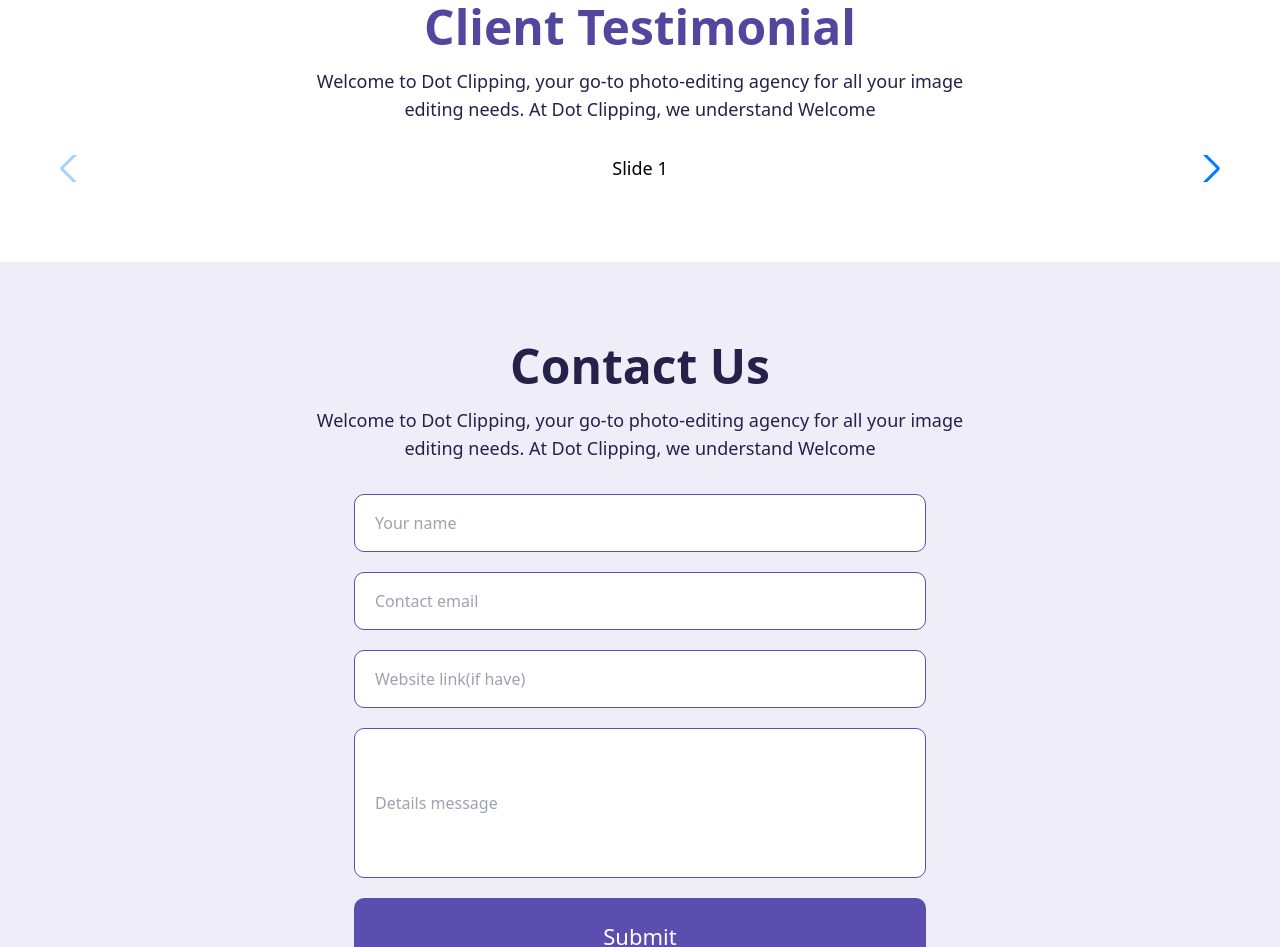
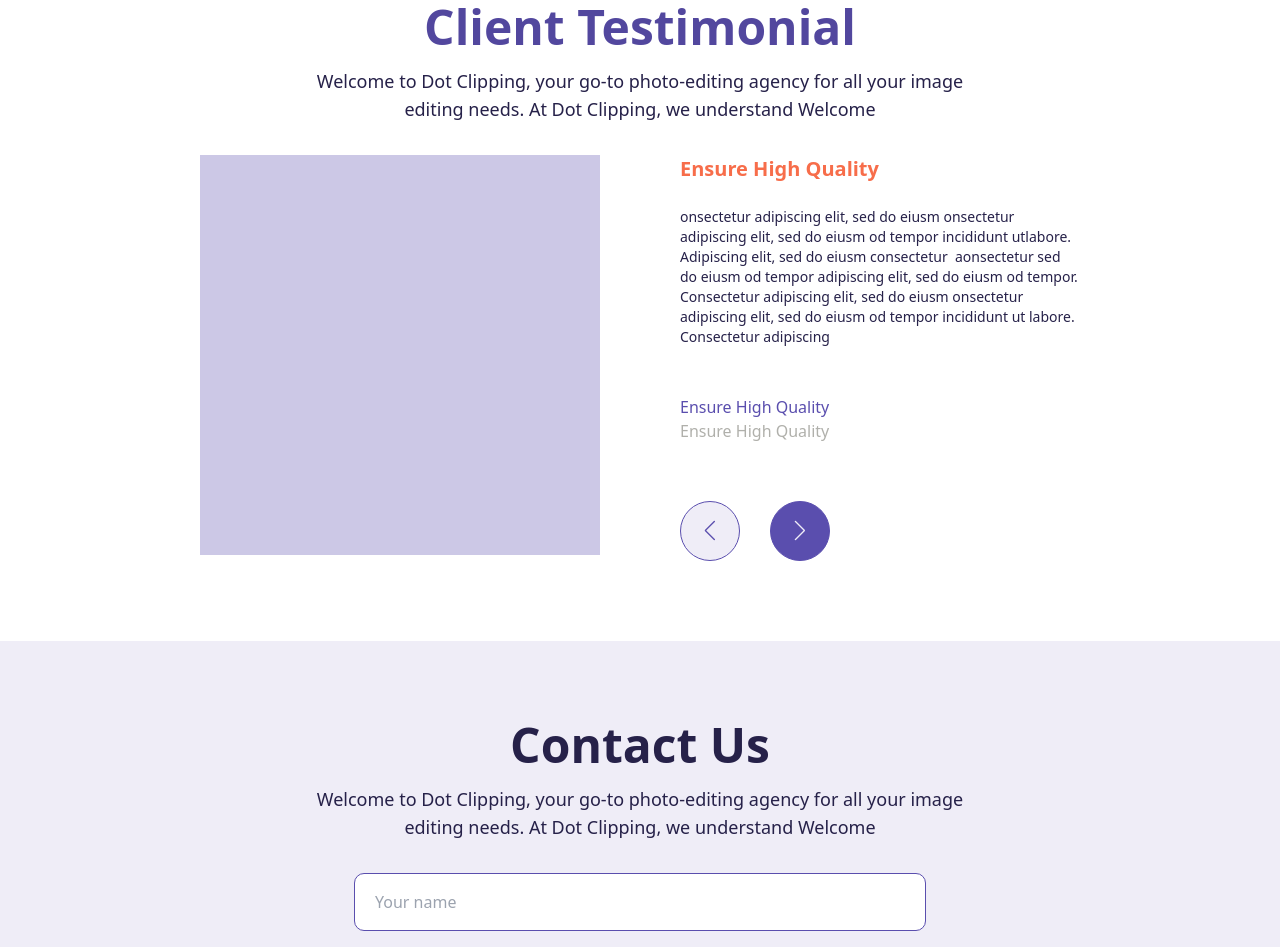
Before and after one commit to mehedihasan712277/Omnic_Clipper_Tamplate, a website: page index.html in a window 1280 px wide. Shown: the part 5804-6751 px from the top of the page. Drawn offline with nearby package versions, Linux system fonts and the light colour scheme.

Commit message:
primarily all done

```diff
--- a/index.html
+++ b/index.html
@@ -15,15 +15,8 @@
         .swiper {
             width: 100%;
             height: 100%;
-        }
-
-        .swiper-slide {
-            text-align: center;
-            font-size: 18px;
-            background: #fff;
-            display: flex;
-            justify-content: center;
-            align-items: center;
+            position: relative;
+            padding-bottom: 70px;
         }
 
         .swiper-slide img {
@@ -31,6 +24,46 @@
             width: 100%;
             height: 100%;
             object-fit: cover;
+        }
+
+        /* Custom styles for navigation buttons */
+        .swiper-button-prev,
+        .swiper-button-next {
+            position: absolute;
+            top: auto;
+            bottom: 0px;
+            left: 0px;
+            width: 60px;
+            height: 60px;
+            z-index: 10;
+            background-color: #5A4EAE;
+            border: 1px solid #5A4EAE;
+            border-radius: 50%;
+            color: #fff;
+            display: flex;
+            align-items: center;
+            justify-content: center;
+            cursor: pointer;
+        }
+
+        .swiper-button-next {
+            left: 90px;
+        }
+
+        .swiper-button-disabled {
+            background-color: #EFEDF7;
+            opacity: 100 !important;
+        }
+
+        .swiper-button-prev::after,
+        .swiper-button-next::after {
+            font-size: 20px;
+            color: #EFEDF7;
+        }
+
+        .swiper-button-disabled::after,
+        .swiper-button-disabled::after {
+            color: #5A4EAE;
         }
     </style>
 </head>
@@ -570,20 +603,62 @@
                     Clipping, we understand Welcome
                 </p>
             </div>
+            <!-- body -->
+            <div class="grid grid-cols-1 md:grid-cols-2 gap-4 md:gap-10 lg:gap-20 15i:gap-[120px] w-fit mx-auto">
+                <div
+                    class="bg-[#CCC8E6] md:h-[300px] w-full h-[300px] md:w-[300px] lg:h-[400px] lg:w-[400px] 14i:h-[552px] 14i:w-[552px] rounded-[15px] 14i:rounded-[30px]">
 
-            <div>
+                </div>
                 <!-- Swiper -->
-                <div class="swiper mySwiper">
+                <div class="swiper mySwiper md:max-w-[350px] lg:max-w-[400px] 14i:max-w-[700px]">
                     <div class="swiper-wrapper">
-                        <div class="swiper-slide">Slide 1</div>
-                        <div class="swiper-slide">Slide 2</div>
-                        <div class="swiper-slide">Slide 3</div>
-                        <div class="swiper-slide">Slide 4</div>
-                        <div class="swiper-slide">Slide 5</div>
-                        <div class="swiper-slide">Slide 6</div>
-                        <div class="swiper-slide">Slide 7</div>
-                        <div class="swiper-slide">Slide 8</div>
-                        <div class="swiper-slide">Slide 9</div>
+                        <div class="swiper-slide">
+                            <div>
+                                <p class="text-[#F76D4A] font-bold text-xl 14i:text-[42px] 14i:leading-[54px]">
+                                    Ensure High Quality
+                                </p>
+                                <p class="text-[#262149] text-sm 14i:text-xl pt-4 md:pt-6 14i:pt-[28px]">
+                                    onsectetur adipiscing elit, sed do eiusm onsectetur adipiscing elit, sed do eiusm od
+                                    tempor incididunt utlabore. Adipiscing elit, sed do eiusm consectetur  aonsectetur
+                                    sed do eiusm od tempor adipiscing elit, sed do eiusm od tempor. Consectetur
+                                    adipiscing elit, sed do eiusm onsectetur adipiscing elit, sed do eiusm od tempor
+                                    incididunt ut labore. Consectetur adipiscing
+                                </p>
+
+                                <div class="py-6 md:py-12 14i:py-20">
+                                    <p class="text-[#5A4EAE] text-[16px] 14i:text-[22px] 14i:leading-[28px]">
+                                        Ensure High Quality
+                                    </p>
+                                    <p class="text-[#B0B0AB]">
+                                        Ensure High Quality
+                                    </p>
+                                </div>
+                            </div>
+                        </div>
+                        <div class="swiper-slide">
+                            <div>
+                                <p></p>
+                                <p>
+                                    onsectetur adipiscing elit, sed do eiusm onsectetur adipiscing elit, sed do eiusm od
+                                    tempor incididunt utlabore. Adipiscing elit, sed do eiusm consectetur  aonsectetur
+                                    sed do eiusm od tempor adipiscing elit, sed do eiusm od tempor. Consectetur
+                                    adipiscing elit, sed do eiusm onsectetur adipiscing elit, sed do eiusm od tempor
+                                    incididunt ut labore. Consectetur adipiscing
+                                </p>
+                            </div>
+                        </div>
+                        <div class="swiper-slide">
+                            <div>
+                                <p></p>
+                                <p>
+                                    onsectetur adipiscing elit, sed do eiusm onsectetur adipiscing elit, sed do eiusm od
+                                    tempor incididunt utlabore. Adipiscing elit, sed do eiusm consectetur  aonsectetur
+                                    sed do eiusm od tempor adipiscing elit, sed do eiusm od tempor. Consectetur
+                                    adipiscing elit, sed do eiusm onsectetur adipiscing elit, sed do eiusm od tempor
+                                    incididunt ut labore. Consectetur adipiscing
+                                </p>
+                            </div>
+                        </div>
                     </div>
                     <div class="swiper-button-next"></div>
                     <div class="swiper-button-prev"></div>
```
Also changed, not shown: output/output.css.
